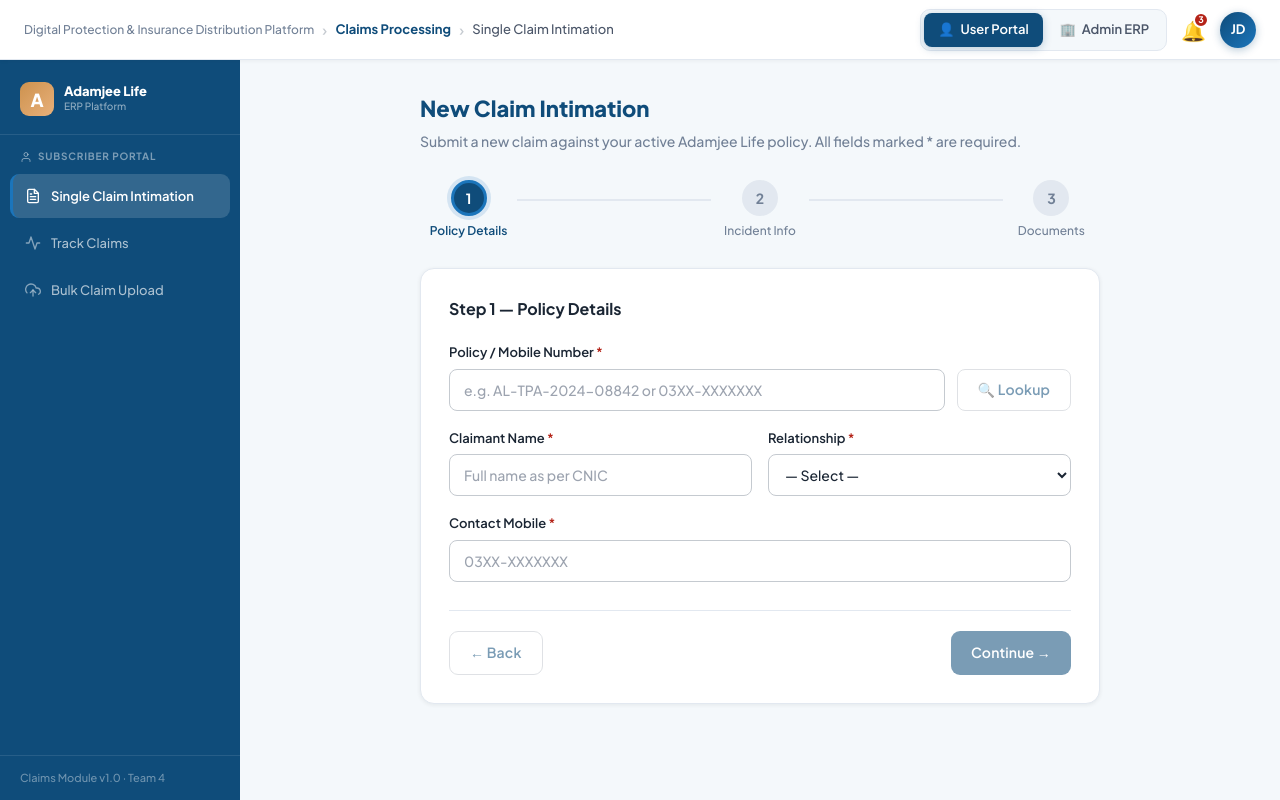
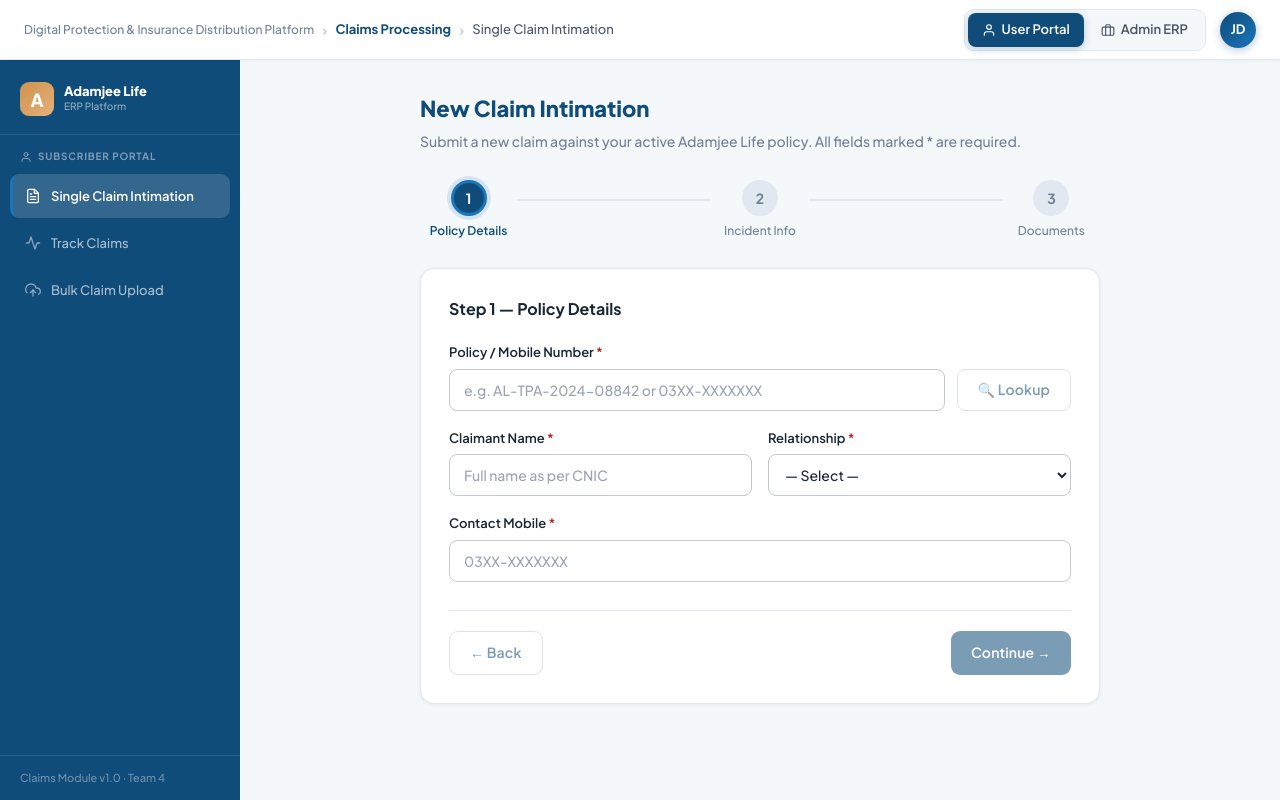
Before and after one commit to ahmedusaib/tpa-ui-ux, a React (Vite) app: page / in a window 1280 px wide. Built offline with nearby package versions, Linux system fonts and the light colour scheme.

Commit message:
implemented TopBar component with navigation and role switcher for user and admin portals

```diff
--- a/src/components/Shell/TopBar.jsx
+++ b/src/components/Shell/TopBar.jsx
@@ -1,5 +1,18 @@
 import React, { useState } from 'react';
 import { T } from '../../tokens';
+
+const Icons = {
+  User: ({ color = "currentColor" }) => (
+    <svg width="14" height="14" viewBox="0 0 24 24" fill="none" stroke={color} strokeWidth="2" strokeLinecap="round" strokeLinejoin="round">
+      <path d="M20 21v-2a4 4 0 0 0-4-4H8a4 4 0 0 0-4 4v2"/><circle cx="12" cy="7" r="4"/>
+    </svg>
+  ),
+  Building: ({ color = "currentColor" }) => (
+    <svg width="14" height="14" viewBox="0 0 24 24" fill="none" stroke={color} strokeWidth="2" strokeLinecap="round" strokeLinejoin="round">
+      <rect x="2" y="7" width="20" height="14" rx="2" ry="2"/><path d="M16 21V5a2 2 0 0 0-2-2h-4a2 2 0 0 0-2 2v16"/>
+    </svg>
+  ),
+};
 
 export default function TopBar({ role, onRoleSwitch, activeScreen }) {
   const [hoverUser, setHoverUser] = useState(false);
@@ -81,7 +94,8 @@ export default function TopBar({ role, onRoleSwitch, activeScreen }) {
               boxShadow: role === 'user' ? '0 2px 8px rgba(15,76,122,0.25)' : 'none',
             }}
           >
-            <span>👤</span> User Portal
+            <Icons.User color={role === 'user' ? '#fff' : T.textSecondary} />
+            <span>User Portal</span>
           </button>
 
           {/* Admin Tab */}
@@ -105,22 +119,9 @@ export default function TopBar({ role, onRoleSwitch, activeScreen }) {
               boxShadow: role === 'admin' ? '0 2px 8px rgba(15,76,122,0.25)' : 'none',
             }}
           >
-            <span>🏢</span> Admin ERP
+            <Icons.Building color={role === 'admin' ? '#fff' : T.textSecondary} />
+            <span>Admin ERP</span>
           </button>
-        </div>
-
-        {/* Notification Bell */}
-        <div style={{ position: 'relative', cursor: 'pointer' }}>
-          <span style={{ fontSize: '20px' }}>🔔</span>
-          <span style={{
-            position: 'absolute', top: -3, right: -3,
-            width: 16, height: 16,
-            background: T.error, color: '#fff',
-            fontSize: '9px', fontWeight: 700,
-            borderRadius: '50%',
-            display: 'flex', alignItems: 'center', justifyContent: 'center',
-            border: '2px solid #fff',
-          }}>3</span>
         </div>
 
         {/* Avatar */}
```
